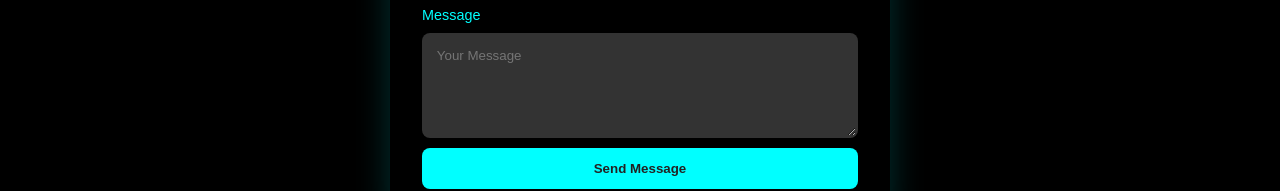
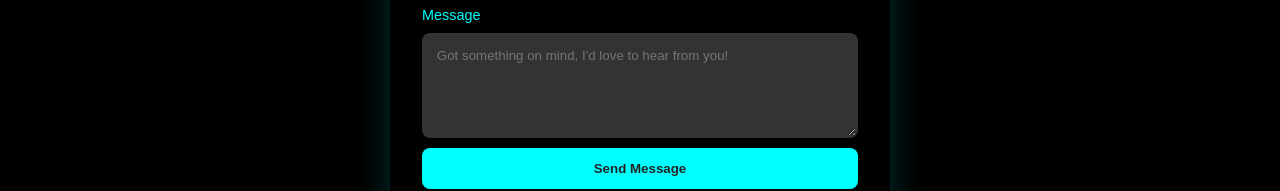
Before and after one commit to danielstriver/daniel.site, a plain HTML site: page index.html in a window 1280 px wide. Shown: the part 1455-1646 px from the top of the page. Drawn offline with Linux system fonts and the light colour scheme.

Commit message:
Added a relevant textarea placeholder msg

```diff
--- a/index.html
+++ b/index.html
@@ -73,7 +73,7 @@
                      <label for="email">Email</label>
                      <input type="email" name="email" id="email" placeholder="Your Email" required>
                      <label for="message">Message</label>
-                     <textarea name="message" id="message" cols="20" rows="5" placeholder="Your Message" required></textarea>
+                     <textarea name="message" id="message" cols="20" rows="5" placeholder="Got something on mind, I'd love to hear from you!" required></textarea>
                      <button type="submit" class="btn button">Send Message</button>
                  </form>
           </section>
```
